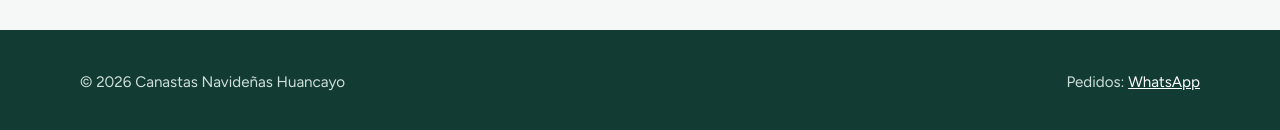
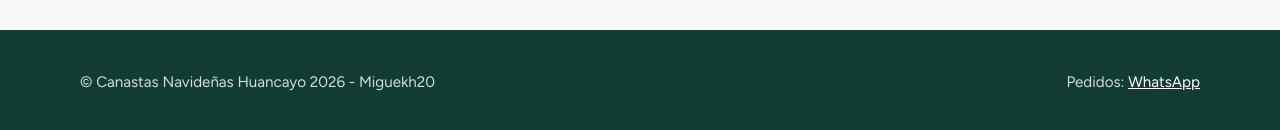
Before and after one commit to Miguelhe20/canastas, a plain HTML site: page index.html in a window 1280 px wide. Shown: the part 2945-3075 px from the top of the page. Drawn offline with Linux system fonts and the light colour scheme.

Commit message:
cmabiando nombre a las canastas

```diff
--- a/index.html
+++ b/index.html
@@ -271,7 +271,7 @@ footer a{color:#fff}
 
 <footer>
   <div class="wrap">
-    <span>© 2026 Canastas Navideñas Huancayo</span>
+    <span>© Canastas Navideñas Huancayo 2026 - Miguekh20</span>
     <span>Pedidos: <a id="wa-foot" href="#">WhatsApp</a></span>
   </div>
 </footer>
```
